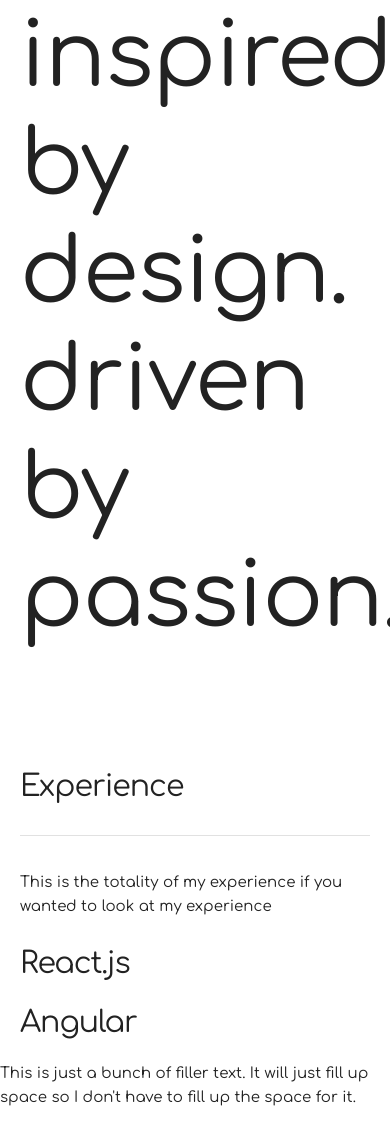
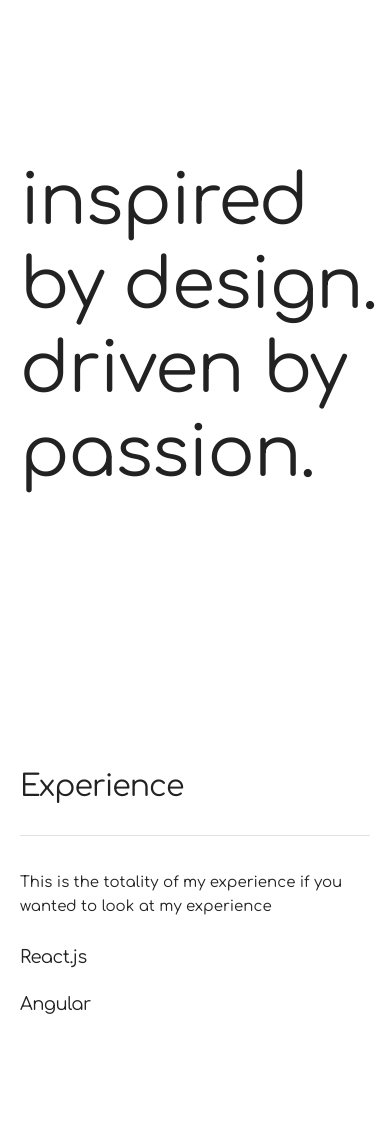
Before and after one commit to jonathan-innis/ji-personalwebsite, a website: page index.html in a window 390 px wide. Shown: the part 95-1230 px from the top of the page. After the commit the page ends 1133 px from the top, so only its background shows below. Drawn offline with nearby package versions, Linux system fonts and the light colour scheme.

Commit message:
Created responsive header

```diff
--- a/css/main.css
+++ b/css/main.css
@@ -5,7 +5,10 @@ html, body{
 
 .header{
     margin: 0;
-    font-size: 9rem;
+    font-size: 7rem;
+}
+@media (min-width: 550px){
+    .header{ font-size: 9rem; }
 }
 
 .title{
--- a/css/skeleton.css
+++ b/css/skeleton.css
@@ -149,6 +149,7 @@ h6 { font-size: 1.5rem; line-height: 1.6;  letter-spacing: 0; }
   h4 { font-size: 3.0rem; }
   h5 { font-size: 2.4rem; }
   h6 { font-size: 1.5rem; }
+  .header {font-size: 9.0rem;}
 }
 
 p {
--- a/index.html
+++ b/index.html
@@ -48,15 +48,14 @@
     </div>
     <div id="progressBars" class="container section">
       <div class="six columns">
-        <h3>React.js</h3>
+        <h5>React.js</h5>
         <div id="progress1"></div>
       </div>
       <div class="six columns">
-        <h3>Angular</h3>
+        <h5>Angular</h5>
         <div id="progress2"></div>
       </div>
     </div>
-    <p>This is just a bunch of filler text. It will just fill up space so I don't have to fill up the space for it.</p>
   </section>
 </body>
 </html>
```
